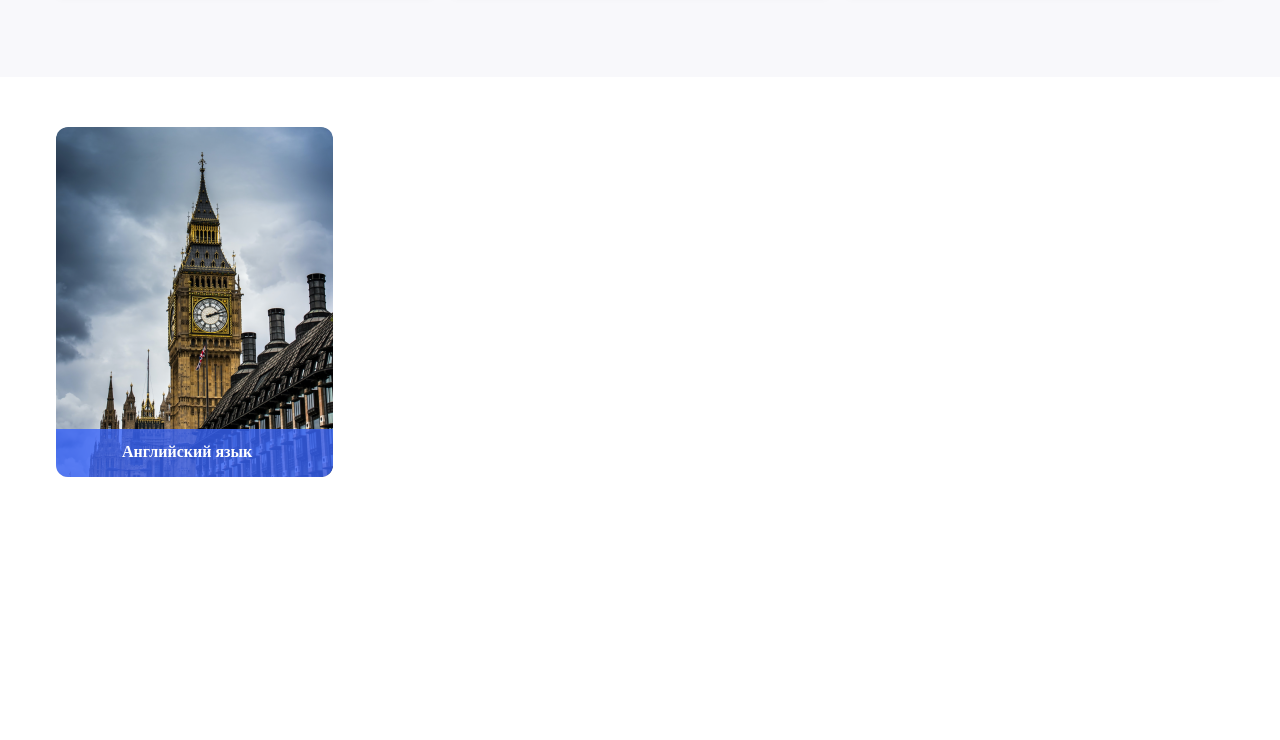
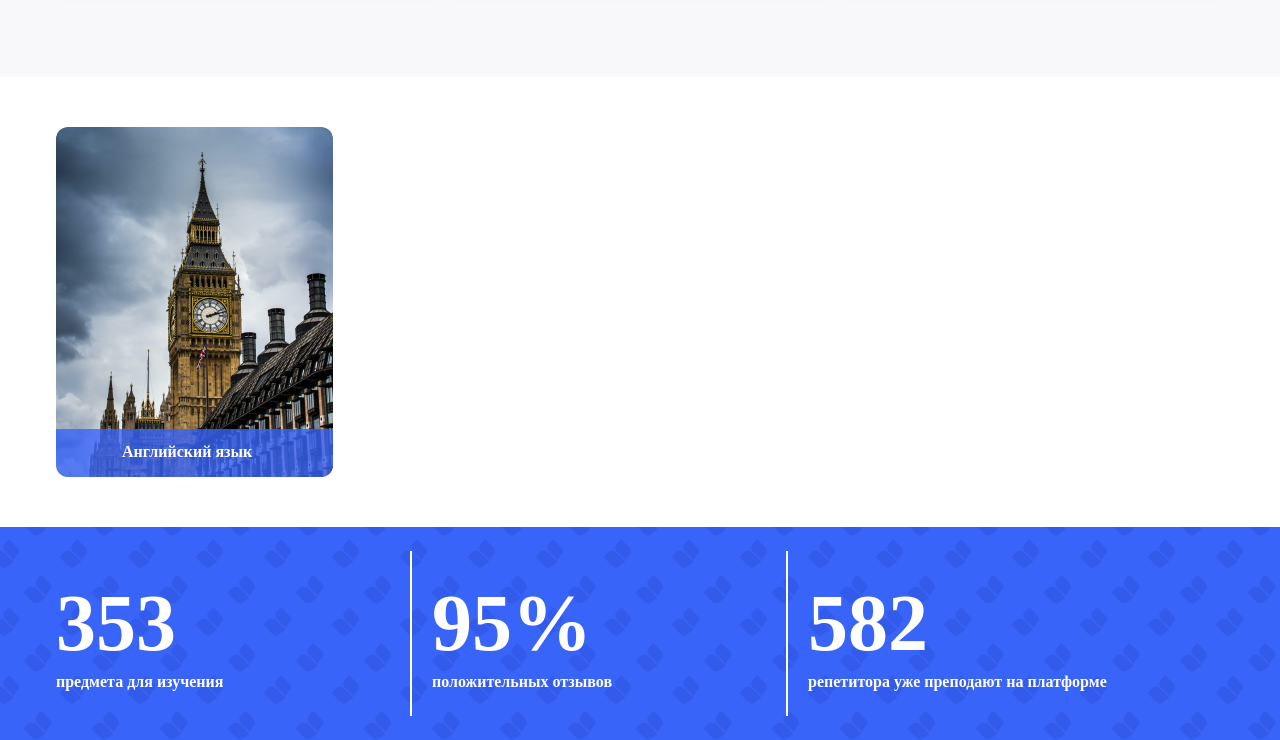
Before and after one commit to rykon97/HTML, a plain HTML site: page index.html in a window 1280 px wide. Shown: the part 1273-2013 px from the top of the page. Before the commit the page ends 1800 px from the top, so only its background shows below. Drawn offline with nearby package versions, Linux system fonts and the light colour scheme; a web font is replaced by a local one.

Commit message:
Наконец сделал блок статистики( сам без кости)

```diff
--- a/index.html
+++ b/index.html
@@ -111,5 +111,22 @@
             </div>
         </div>
     </div>
+
+    <div class="statistics">
+        <div class="wrapper">
+            <div class="statistics__container">
+                <div class="statistics__counter">353</div>
+                <div class="statistics__about">предмета для изучения</div>
+            </div>
+            <div class="statistics__container">
+                <div class="statistics__counter">95%</div>
+                <div class="statistics__about">положительных отзывов</div>
+            </div>
+            <div class="statistics__container">
+                <div class="statistics__counter">582</div>
+                <div class="statistics__about">репетитора уже преподают на платформе</div>
+            </div>
+        </div>
+    </div>
 </body>
 </html>
--- a/style.css
+++ b/style.css
@@ -313,6 +313,40 @@ input[type="text"]:focus {
 .example:hover .text {
     opacity: 1;
 }
+.statistics {
+    background-image: url('./img/pattern.svg');
+    padding: 24px 0;
+    background-size: 68px;
+
+
+}
+.statistics .wrapper {
+    display: flex;
+}
+.statistics__container {
+    border-left: 2px solid #ffffff;
+    height: 165px;
+    width: 354px;
+    padding-left: 20px;
+    color: white;
+    font-weight: 700;
+    display: flex;
+    justify-content: center;
+    flex-direction: column;
+}
+.statistics__container:first-child {
+    border-left: none;
+    padding-left: 0;
+}
+.statistics__counter {
+    font-size: 80px;
+    line-height: 97px;
+}
+.statistics__about {
+    font-size: 16px;
+    line-height: 20px;
+
+}
 /*
     border - рамка
     border-width - Размер рамки
```
Also changed, not shown: img/pattern.png (deleted).
